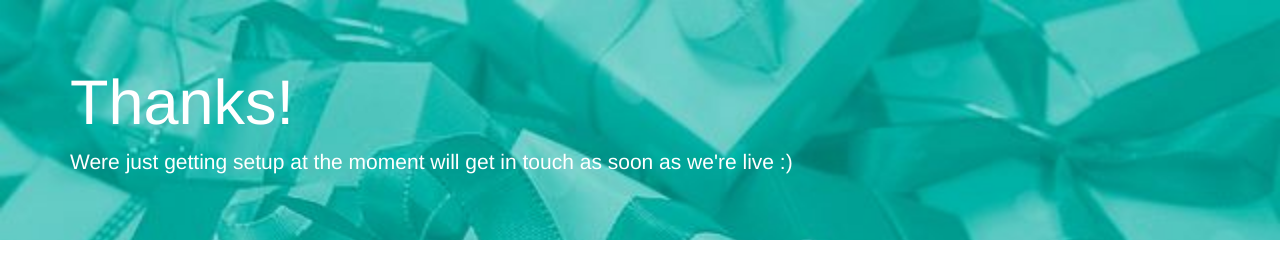
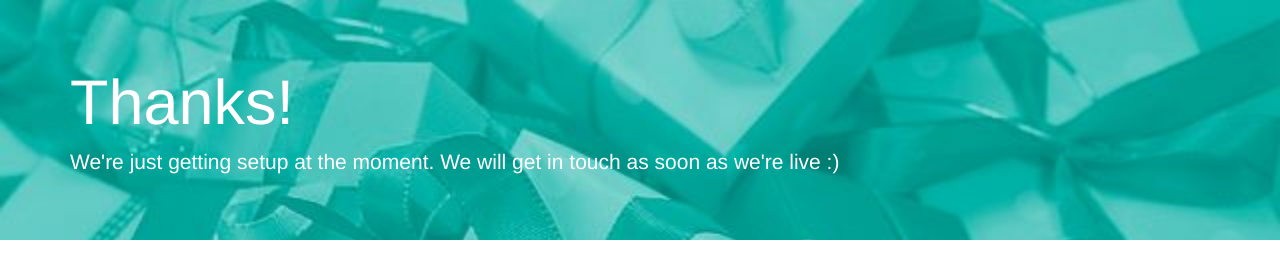
Before and after one commit to dpix/Gifter, a website: page public/thanks.html in a window 1280 px wide. Drawn offline with nearby package versions, Linux system fonts and the light colour scheme.

Commit message:
Update thanks.html

```diff
--- a/public/thanks.html
+++ b/public/thanks.html
@@ -9,7 +9,7 @@
 		<div class="jumbotron banner">
 			<div class="container">
 				<h1>Thanks!</h1>
-				<p>Were just getting setup at the moment will get in touch as soon as we're live :)</p>
+				<p>We're just getting setup at the moment. We will get in touch as soon as we're live :)</p>
 			</div>
 		</div>
 
```
